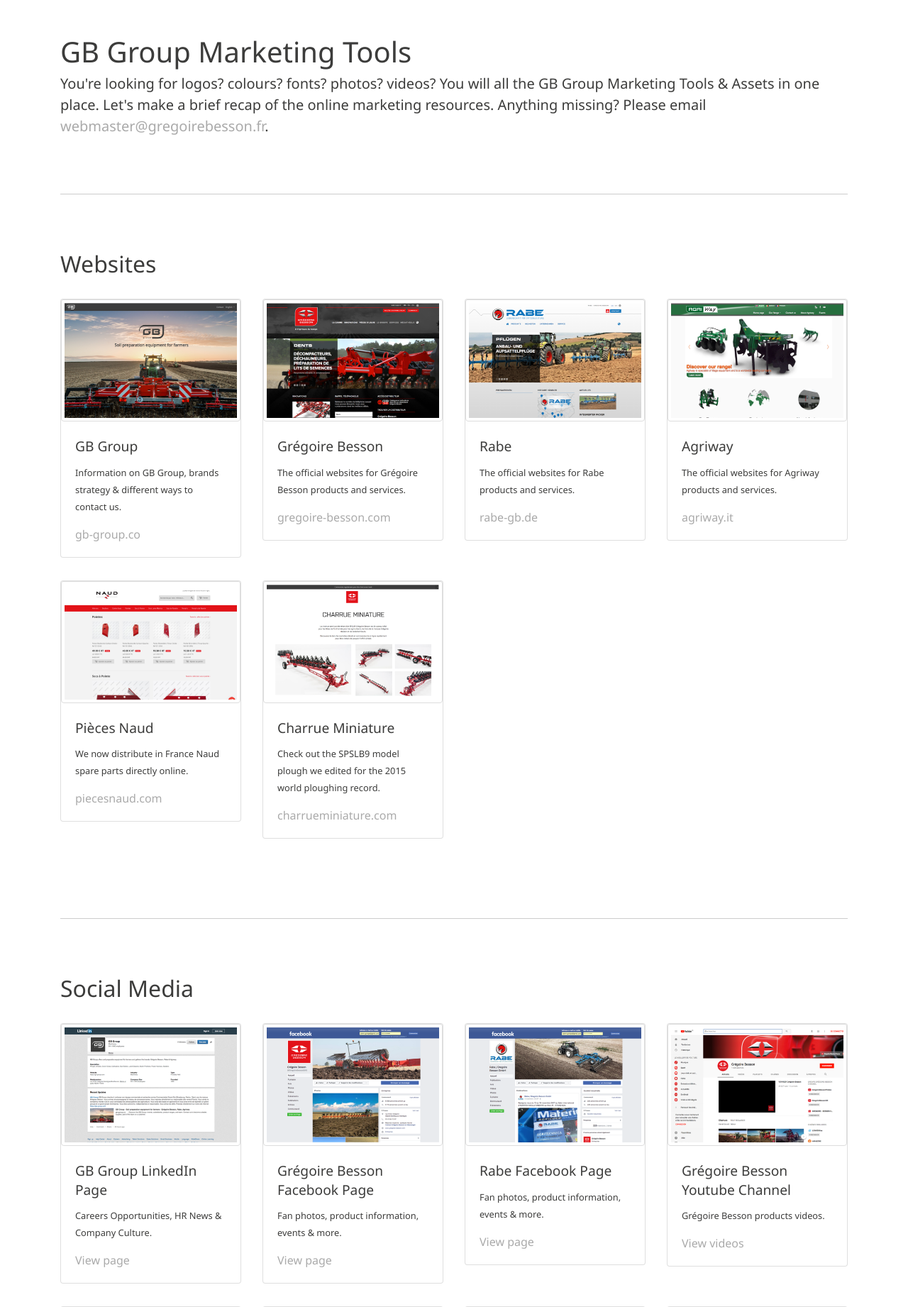
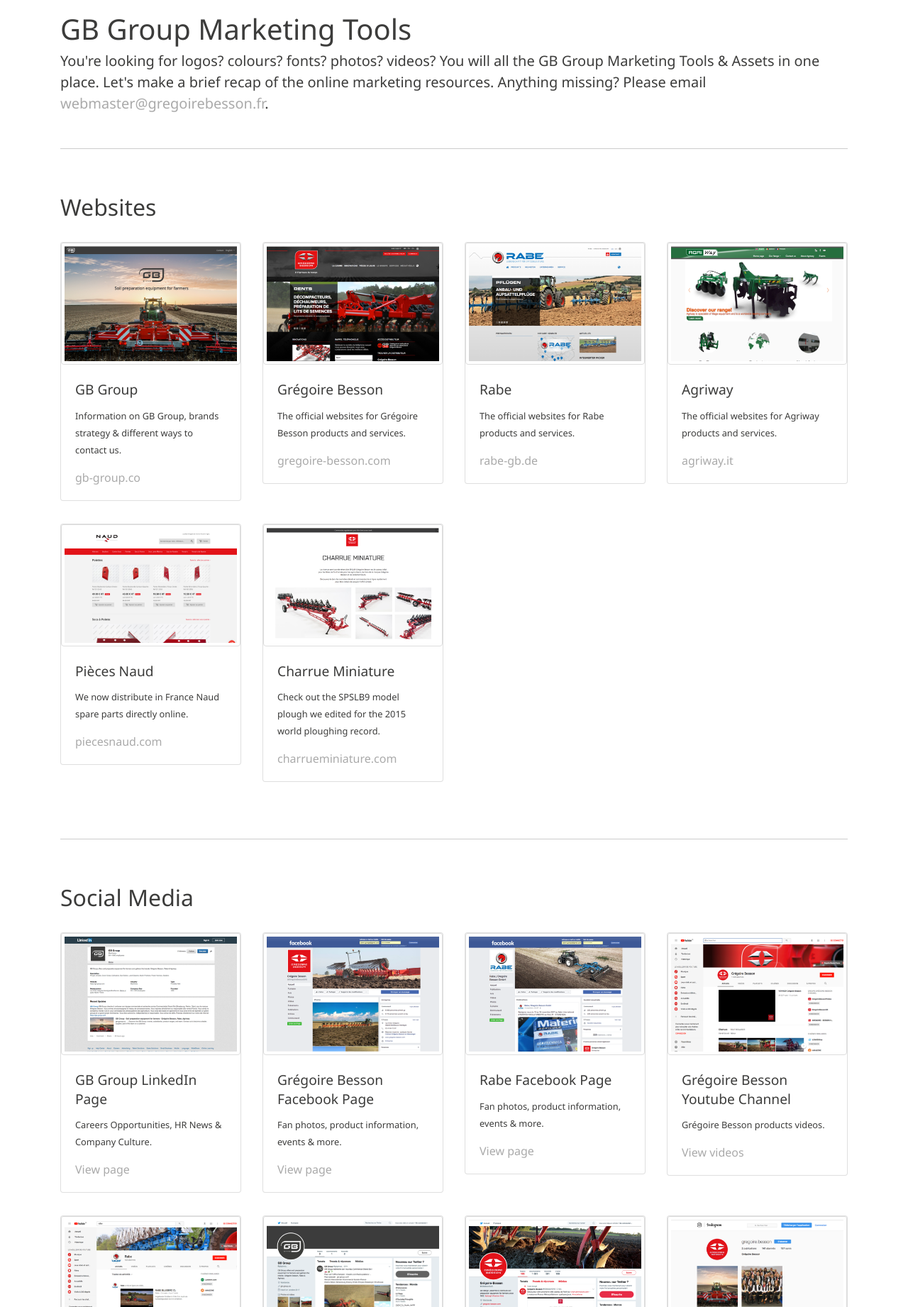
Before and after one commit to osgirl/marketing-gb-group-co, a PHP site: page /en/index.html in a window 1280 px wide. Shown: the part 61-1903 px from the top of the page at 71% size. Run offline with PHP 8.4, Linux system fonts and the light colour scheme.

Commit message:
Styling again

```diff
--- a/css/style.css
+++ b/css/style.css
@@ -3,8 +3,8 @@
 a {color: #aaaaaa;}
 a:hover {color: #333333; text-decoration: underline;}
 a.anchor {display: block; position: relative; top: 50px; visibility: hidden;}
-#main {margin-top: 7rem;}
-h2 {margin-top: 5rem; border-top: 1px solid #CCC; padding-top: 5rem; margin-bottom: 2rem;}
+#main {margin-top: 5rem;}
+h2 {margin-top: 3rem; border-top: 1px solid #CCC; padding-top: 4rem; margin-bottom: 2rem;}
 #websites .card {margin-bottom: 2rem;}
 #socialMedia .card {margin-bottom: 2rem;}
 #logos .row {margin-bottom: 2rem;}
```
